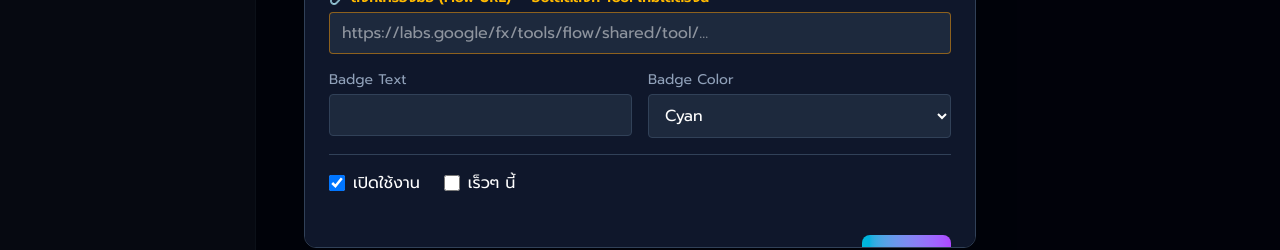
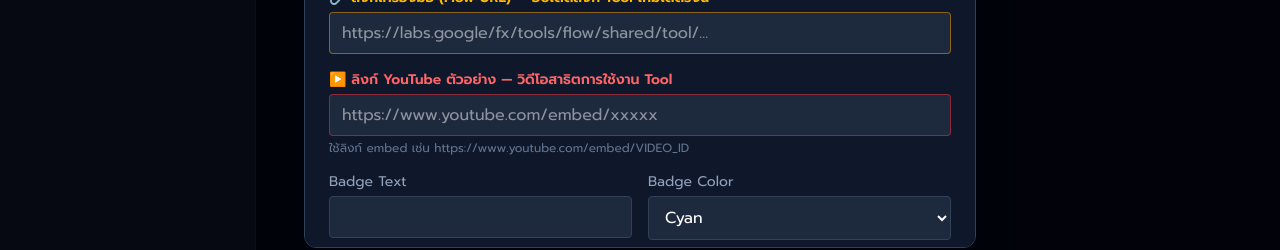
Before and after one commit to nilmat2007/aisalerpro, a Next.js app: page /admin/tools in a window 1280 px wide. Both pictures are taken after a click on the button "+ เพิ่มเครื่องมือใหม่". Shown: the part 512-762 px from the top of the page. Built offline with nearby package versions, Linux system fonts and the light colour scheme; no server answers; the database is empty.

Commit message:
เพิ่มลิงก์ YouTube ตัวอย่าง Tool - แก้ได้จากหน้า Admin

```diff
--- a/src/app/admin/tools/page.tsx
+++ b/src/app/admin/tools/page.tsx
@@ -13,7 +13,7 @@ export default function AdminToolsPage() {
 
   const [formData, setFormData] = useState({
     name: '', slug: '', icon: '', description: '', price: '', password: '',
-    badge_text: '', badge_color: 'cyan', poster_url: '', logo_url: '', flow_url: '',
+    badge_text: '', badge_color: 'cyan', poster_url: '', logo_url: '', flow_url: '', youtube_url: '',
     is_active: true, is_coming_soon: false, sort_order: 0
   })
   const [uploading, setUploading] = useState<string | null>(null)
@@ -134,7 +134,7 @@ export default function AdminToolsPage() {
     setEditingTool(null)
     setFormData({
       name: '', slug: '', icon: '', description: '', price: '', password: '',
-      badge_text: '', badge_color: 'cyan', poster_url: '', logo_url: '', flow_url: '',
+      badge_text: '', badge_color: 'cyan', poster_url: '', logo_url: '', flow_url: '', youtube_url: '',
       is_active: true, is_coming_soon: false, sort_order: 0
     })
     setIsModalOpen(true)
@@ -264,6 +264,12 @@ export default function AdminToolsPage() {
                 <input type="text" value={formData.flow_url || ''} onChange={(e) => setFormData({...formData, flow_url: e.target.value})} placeholder="https://labs.google/fx/tools/flow/shared/tool/..." className="w-full bg-slate-800 border border-amber-500/50 rounded px-3 py-2 text-white" />
               </div>
 
+              <div>
+                <label className="block text-sm text-red-400 mb-1 font-semibold">▶️ ลิงก์ YouTube ตัวอย่าง — วิดีโอสาธิตการใช้งาน Tool</label>
+                <input type="text" value={formData.youtube_url || ''} onChange={(e) => setFormData({...formData, youtube_url: e.target.value})} placeholder="https://www.youtube.com/embed/xxxxx" className="w-full bg-slate-800 border border-red-500/50 rounded px-3 py-2 text-white" />
+                <p className="text-xs text-slate-500 mt-1">ใช้ลิงก์ embed เช่น https://www.youtube.com/embed/VIDEO_ID</p>
+              </div>
+
               <div className="grid grid-cols-1 md:grid-cols-2 gap-4">
                 <div>
                   <label className="block text-sm text-slate-400 mb-1">Badge Text</label>
--- a/src/app/tool/[slug]/ToolGuideClient.tsx
+++ b/src/app/tool/[slug]/ToolGuideClient.tsx
@@ -157,7 +157,8 @@ export default function ToolGuideClient({ slug, hasAccess, loggedIn }: { slug: s
           const isTip = section.style_variant === 'tip';
 
           // Video Section
-          if (isVideo && section.steps?.[0]?.code_block) {
+          const videoUrl = tool?.youtube_url || section.steps?.[0]?.code_block;
+          if (isVideo && videoUrl) {
             return (
               <div key={section.id || idx} className="bg-gradient-to-b from-slate-900 to-slate-950 border border-slate-800 rounded-2xl p-6 md:p-8 neon-border relative overflow-hidden flex flex-col items-center">
                 <div className="absolute top-0 left-0 w-full h-1 bg-gradient-to-r from-cyan-500 to-purple-500"></div>
@@ -167,7 +168,7 @@ export default function ToolGuideClient({ slug, hasAccess, loggedIn }: { slug: s
                 <div className="w-full max-w-[320px] relative rounded-2xl overflow-hidden shadow-[0_0_30px_rgba(6,182,212,0.2)] border-2 border-slate-700 hover:border-cyan-400 transition-colors duration-500">
                   <div className="relative w-full" style={{ paddingTop: '177.77%' }}>
                     <iframe
-                      src={`${section.steps[0].code_block}?rel=0&modestbranding=1`}
+                      src={`${videoUrl}?rel=0&modestbranding=1`}
                       className="absolute top-0 left-0 w-full h-full"
                       frameBorder="0"
                       allow="accelerometer; autoplay; clipboard-write; encrypted-media; gyroscope; picture-in-picture"
```
